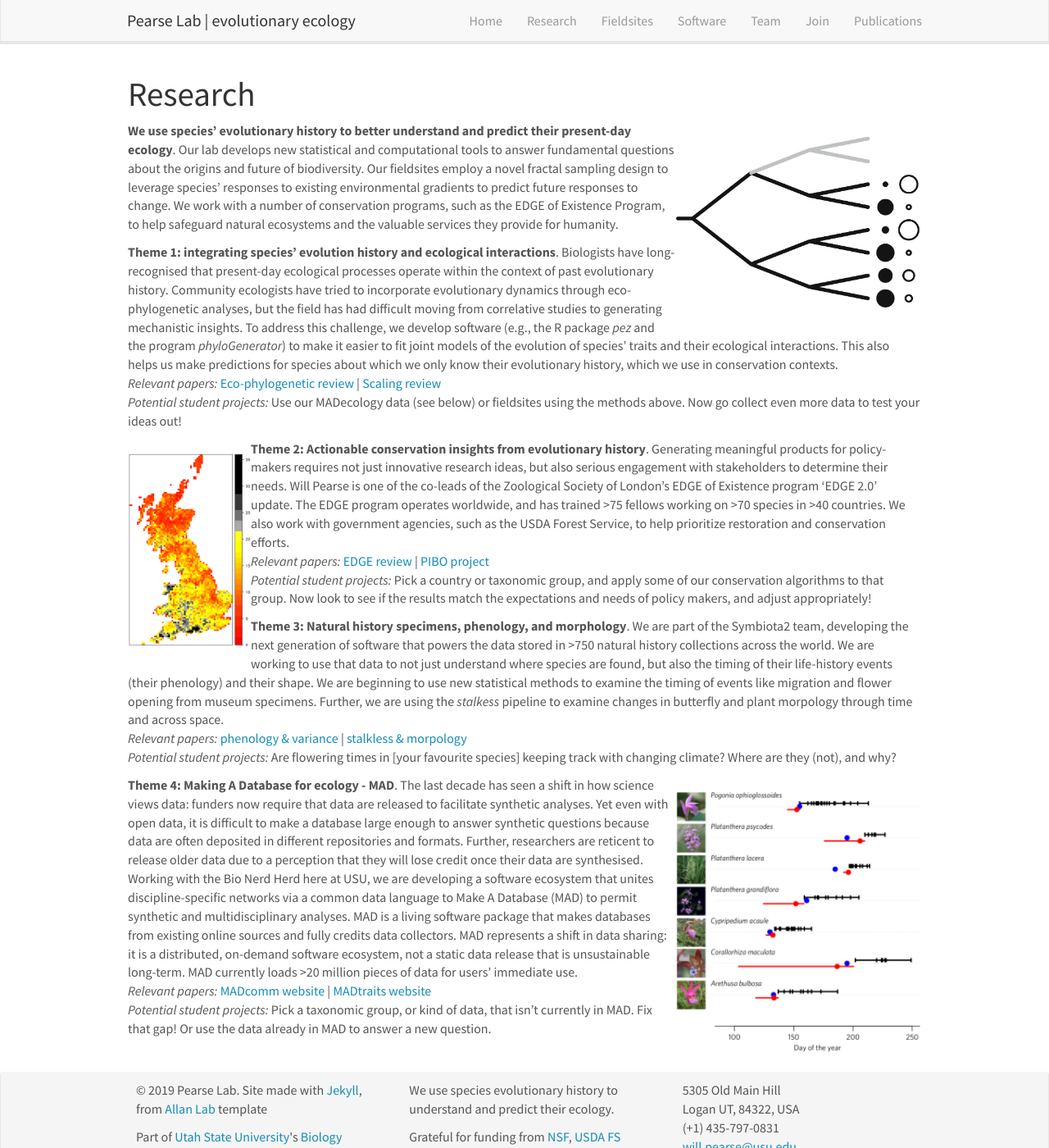
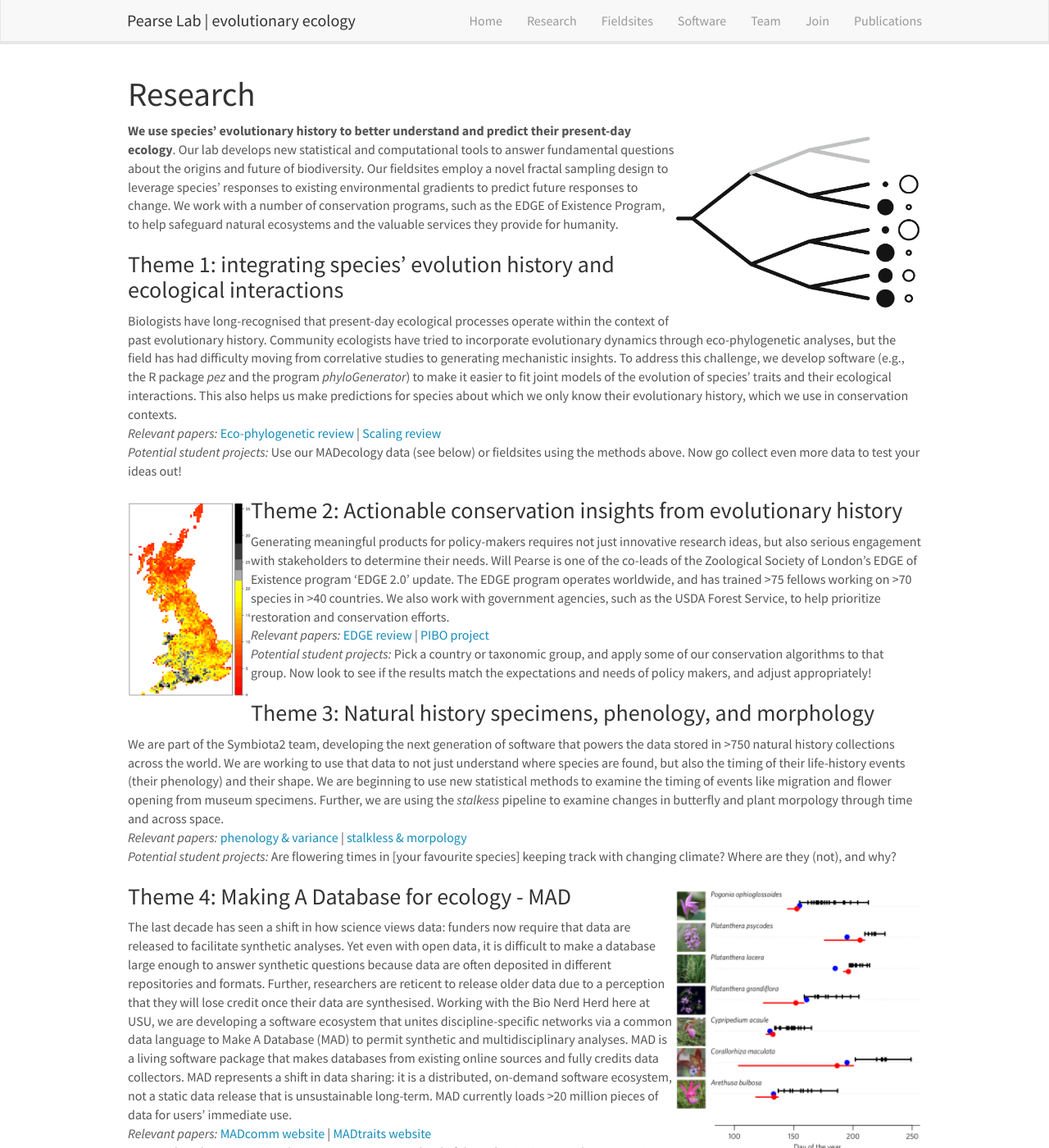
Before and after one commit to willpearse/willpearse.github.io, a Jekyll site: the page built from _pages/research.md, in a window 1280 px wide and 1400 px high. Shown: the whole window at 82% size. Built offline with Jekyll 4.4.1, drawn with Linux system fonts in a browser that asks for light colours; nearby versions of some CDN libraries.

```diff
--- a/_data/postdocs.yml
+++ b/_data/postdocs.yml
@@ -5,7 +5,7 @@
   email: amanda.gallinat@usu.edu
   education1: <a href="http://amandagallinat.com/">Website</a>
   education2: <a href="https://twitter.com/amandagallinat">Twitter</a>
-  education3: <a href="http://www.amandagallinat.com/#/page-cv/">CV</a>
+  education3: <a href="http://www.amandagallinat.com/pagecv">CV</a>
 
 - name: Katie Weglarz
   photo: katie-weglarz.png
--- a/_pages/research.md
+++ b/_pages/research.md
@@ -11,16 +11,20 @@ permalink: /research/
  ![]({{ site.url }}{{ site.baseurl }}/images/pearse-2014-review.png){: style="width: 300px; float: right; border: 10px"}
 <b>We use species' evolutionary history to better understand and predict their present-day ecology</b>. Our lab develops new statistical and computational tools to answer fundamental questions about the origins and future of biodiversity. Our fieldsites employ a novel fractal sampling design to leverage species' responses to existing environmental gradients to predict future responses to change. We work with a number of conservation programs, such as the EDGE of Existence Program, to help safeguard natural ecosystems and the valuable services they provide for humanity.
 
-<b>Theme 1: integrating species' evolution history and ecological interactions</b>. Biologists have long-recognised that present-day ecological processes operate within the context of past evolutionary history. Community ecologists have tried to incorporate evolutionary dynamics through eco-phylogenetic analyses, but the field has had difficult moving from correlative studies to generating mechanistic insights. To address this challenge, we develop software (e.g., the R package <i>pez</i> and the program <i>phyloGenerator</i>) to make it easier to fit joint models of the evolution of species' traits and their ecological interactions. This also helps us make predictions for species about which we only know their evolutionary history, which we use in conservation contexts. <br> <i>Relevant papers:</i> [Eco-phylogenetic review](https://link.springer.com/chapter/10.1007/978-3-662-43550-2_19) \| [Scaling review](https://onlinelibrary.wiley.com/doi/abs/10.1111/jbi.13242) <br> <i>Potential student projects:</i> Use our MADecology data (see below) or fieldsites using the methods above. Now go collect even more data to test your ideas out!
+### Theme 1: integrating species' evolution history and ecological interactions
+Biologists have long-recognised that present-day ecological processes operate within the context of past evolutionary history. Community ecologists have tried to incorporate evolutionary dynamics through eco-phylogenetic analyses, but the field has had difficulty moving from correlative studies to generating mechanistic insights. To address this challenge, we develop software (e.g., the R package <i>pez</i> and the program <i>phyloGenerator</i>) to make it easier to fit joint models of the evolution of species' traits and their ecological interactions. This also helps us make predictions for species about which we only know their evolutionary history, which we use in conservation contexts. <br> <i>Relevant papers:</i> [Eco-phylogenetic review](https://link.springer.com/chapter/10.1007/978-3-662-43550-2_19) \| [Scaling review](https://onlinelibrary.wiley.com/doi/abs/10.1111/jbi.13242) <br> <i>Potential student projects:</i> Use our MADecology data (see below) or fieldsites using the methods above. Now go collect even more data to test your ideas out!
 
  ![]({{ site.url }}{{ site.baseurl }}/images/edam-prime-uk.png){: style="width: 150px; float: left; border: 10px"}
-<b>Theme 2: Actionable conservation insights from evolutionary history</b>. Generating meaningful products for policy-makers requires not just innovative research ideas, but also serious engagement with stakeholders to determine their needs. Will Pearse is one of the co-leads of the Zoological Society of London's EDGE of Existence program 'EDGE 2.0'
+### Theme 2: Actionable conservation insights from evolutionary history
+Generating meaningful products for policy-makers requires not just innovative research ideas, but also serious engagement with stakeholders to determine their needs. Will Pearse is one of the co-leads of the Zoological Society of London's EDGE of Existence program 'EDGE 2.0'
 update. The EDGE program operates worldwide, and has trained >75 fellows working on >70 species in >40 countries. We also work with government agencies, such as the USDA Forest Service, to help prioritize restoration and conservation efforts. <br> <i>Relevant papers:</i> [EDGE review](https://link.springer.com/chapter/10.1007/978-3-319-93145-6_2) \| [PIBO project](https://www.biorxiv.org/content/10.1101/709733v1.abstract) <br> <i>Potential student projects:</i> Pick a country or taxonomic group, and apply some of our conservation algorithms to that group. Now look to see if the results match the expectations and needs of policy makers, and adjust appropriately!
 
-<b>Theme 3: Natural history specimens, phenology, and morphology</b>. We are part of the Symbiota2 team, developing the next generation of software that powers the data stored in >750 natural history collections across the world. We are working to use that data to not just understand where species are found, but also the timing of their life-history events (their phenology) and their shape. We are beginning to use new statistical methods to examine the timing of events like migration and flower opening from museum specimens. Further, we are using the <i>stalkess</i> pipeline to examine changes in butterfly and plant morpology through time and across space.
+### Theme 3: Natural history specimens, phenology, and morphology
+We are part of the Symbiota2 team, developing the next generation of software that powers the data stored in >750 natural history collections across the world. We are working to use that data to not just understand where species are found, but also the timing of their life-history events (their phenology) and their shape. We are beginning to use new statistical methods to examine the timing of events like migration and flower opening from museum specimens. Further, we are using the <i>stalkess</i> pipeline to examine changes in butterfly and plant morpology through time and across space.
 <br> <i>Relevant papers:</i> [phenology & variance](https://www.nature.com/articles/s41559-017-0350-0) \| [stalkless & morpology](https://esajournals.onlinelibrary.wiley.com/doi/full/10.1002/ecs2.2105) <br> <i>Potential student projects:</i> Are flowering times in [your favourite species] keeping track with changing climate? Where are they (not), and why?
 
  ![]({{ site.url }}{{ site.baseurl }}/images/pearse-2017-pullout.png){: style="width: 300px; float: right; border: 10px"}
-<b>Theme 4: Making A Database for ecology - MAD</b>. The last decade has seen a shift in how science views data: funders now require that data are released to facilitate synthetic
+### Theme 4: Making A Database for ecology - MAD
+The last decade has seen a shift in how science views data: funders now require that data are released to facilitate synthetic
 analyses. Yet even with open data, it is difficult to make a database large enough to answer synthetic questions because data are often deposited in different repositories and formats. Further, researchers are reticent to release older data due to a perception that they will lose credit once their data are synthesised. Working with the Bio Nerd Herd here at USU, we are developing a software   ecosystem that unites discipline-specific networks via a common data   language to Make A Database (MAD) to permit synthetic and multidisciplinary analyses. MAD is a living software package that makes databases from existing online sources and fully credits data collectors. MAD represents a shift in data sharing: it is a distributed, on-demand software ecosystem, not a static data release that is unsustainable long-term. MAD currently loads >20 million pieces of data for users' immediate use.
 <br> <i>Relevant papers:</i> [MADcomm website](https://github.com/willpearse/MADcomm) \| [MADtraits website](https://github.com/willpearse/MADtraits) <br> <i>Potential student projects:</i> Pick a taxonomic group, or kind of data, that isn't currently in MAD. Fix that gap! Or use the data already in MAD to answer a new question.
```
Also changed, not shown: _data/mscs.yml (+4 -3 lines), _pages/home.md (+1 -1 lines).
